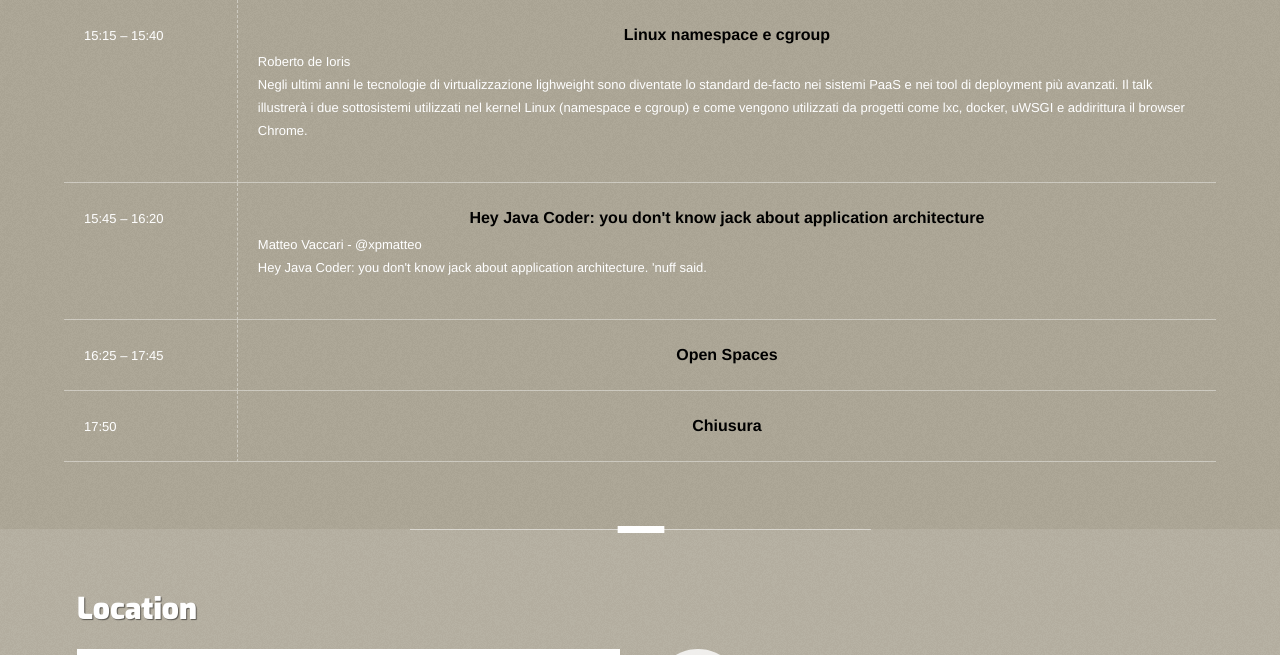
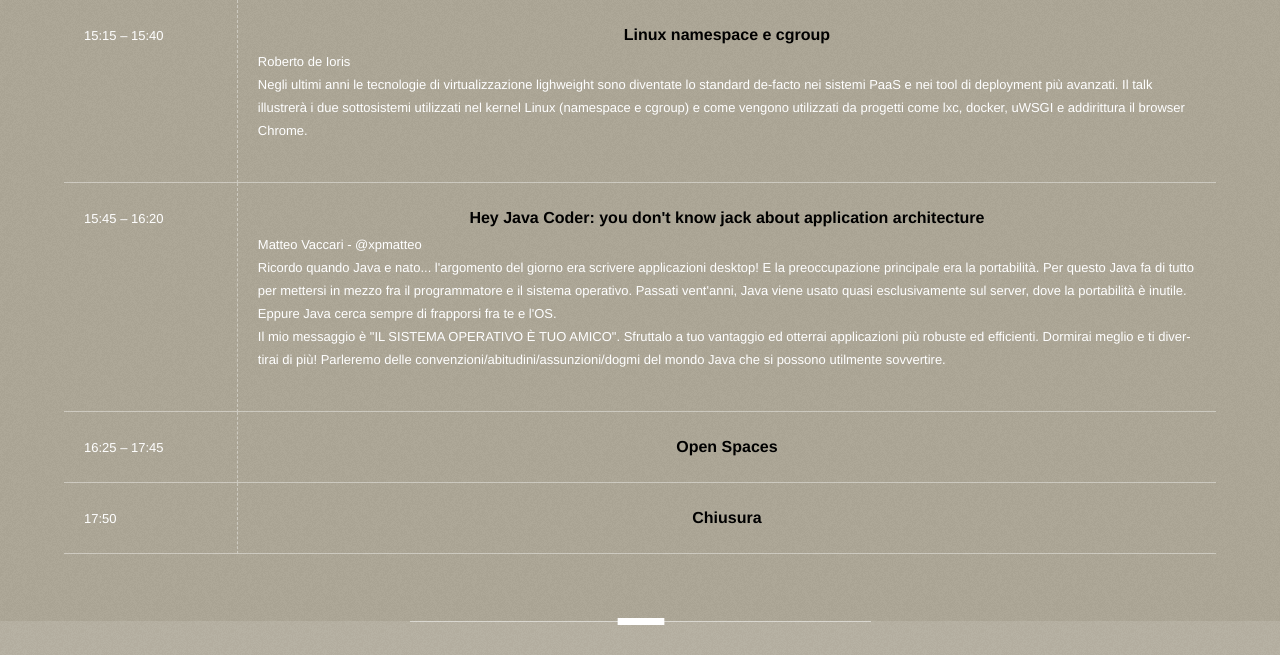
Before and after one commit to GrUSP/devops-day-2014, a Jekyll site: the page built from index.html, in a window 1280 px wide and 900 px high, scrolled down 3356 px, cut to the strip 0-655 px from the top of the window. Built offline with Jekyll 4.4.1, drawn with Linux system fonts in a browser that asks for light colours; Markdown is read by kramdown in place of the engine named in the settings; comment, search, counter and statistics services are not loaded.

Commit message:
Aggiunto l'abstract della sessione di Matteo Vaccari

```diff
--- a/_includes/section-speakers.html
+++ b/_includes/section-speakers.html
@@ -160,8 +160,19 @@
 
             <p>
 
-            Hey Java Coder: you don't know jack about application
-            architecture. 'nuff said.
+            Ricordo quando Java e nato... l'argomento del giorno era
+            scrivere applicazioni desktop! E la preoccupazione
+            principale era la portabilità.  Per questo Java fa di tutto
+            per mettersi in mezzo fra il programmatore e il sistema
+            operativo. Passati vent'anni, Java viene usato quasi
+            esclusivamente sul server, dove la portabilità è inutile.
+            Eppure Java cerca sempre di frapporsi fra te e l'OS.
+            </br>
+            Il mio messaggio è "IL SISTEMA OPERATIVO È TUO AMICO".
+            Sfruttalo a tuo vantaggio ed otterrai applicazioni più
+            robuste ed efficienti.  Dormirai meglio e ti divertirai di
+            più!  Parleremo delle convenzioni/abitudini/assunzioni/dogmi
+            del mondo Java che si possono utilmente sovvertire.
 
             </p>
 
```
